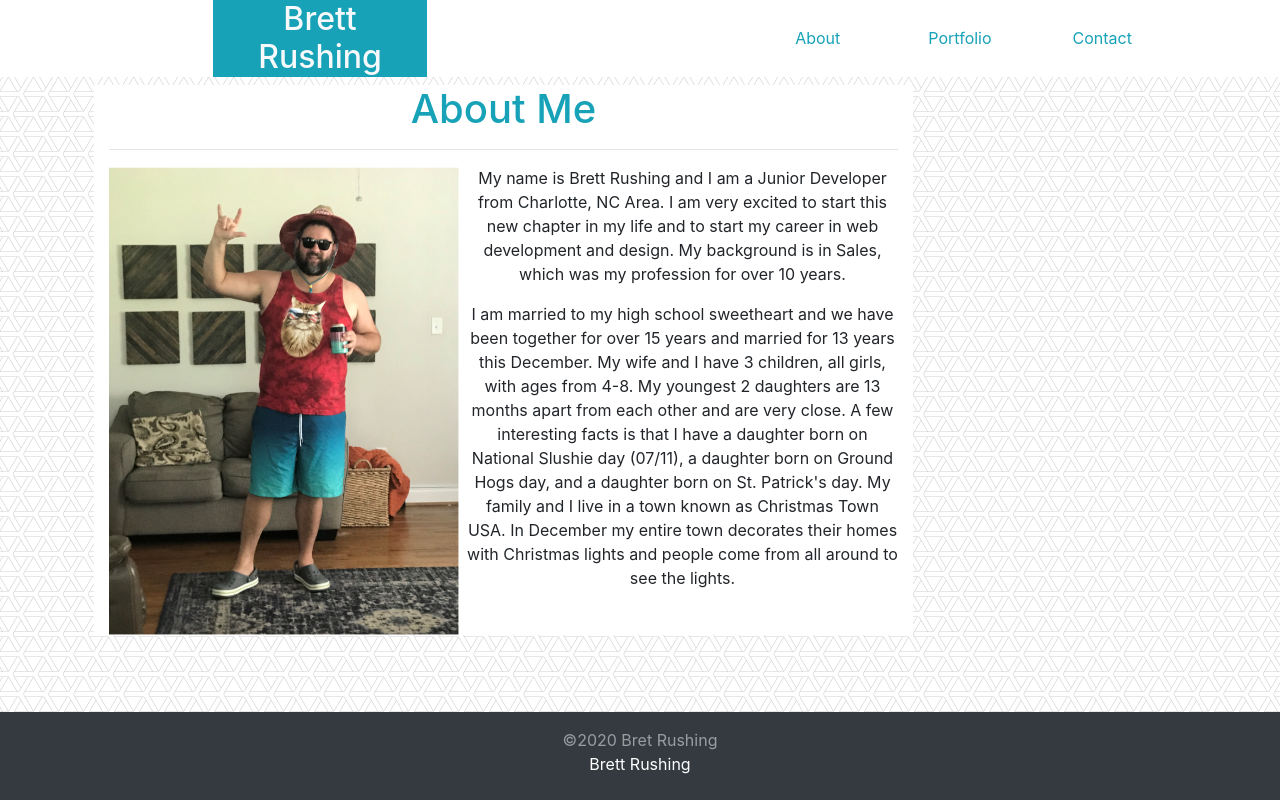
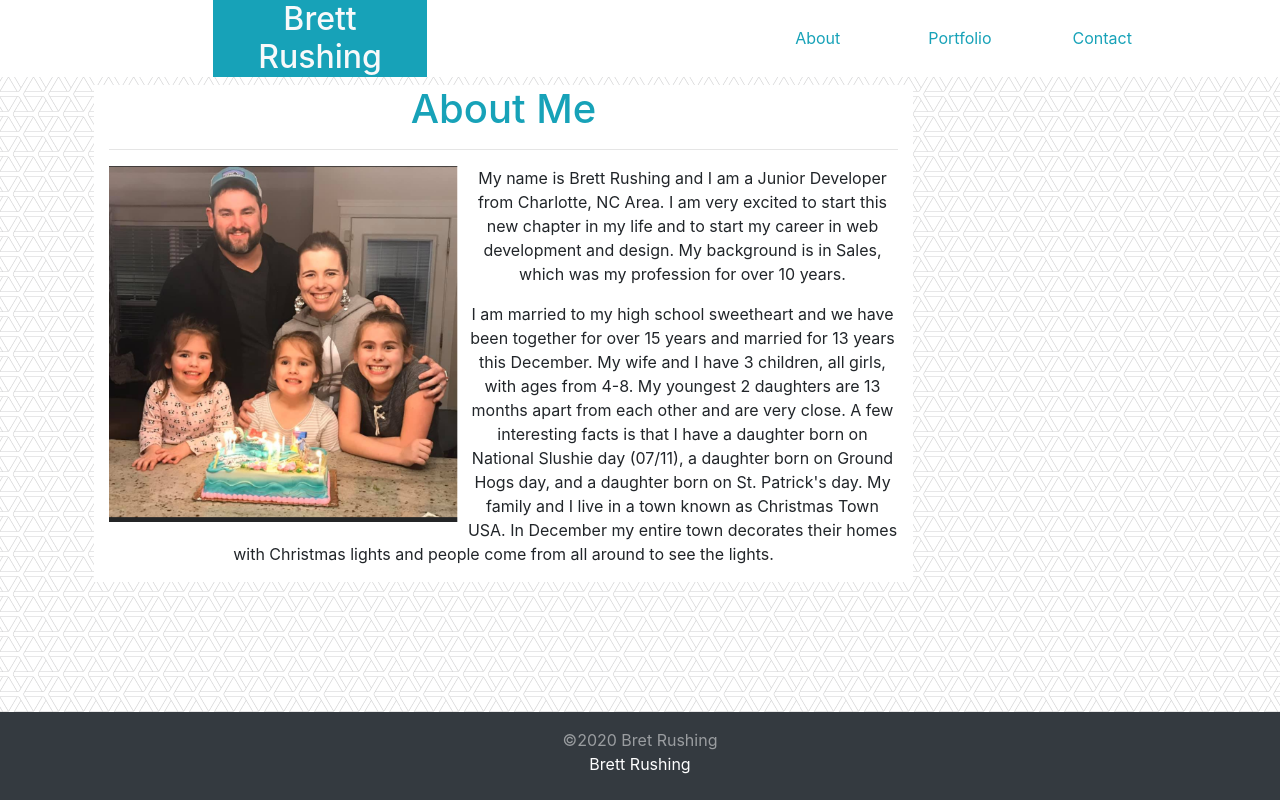
Before and after one commit to Brushing1215/portfolioReact, a React (Create React App) app: page / in a window 1280 px wide. Built offline with nearby package versions, Linux system fonts and the light colour scheme.

Commit message:
changed photo

```diff
--- a/src/Components/home/index.js
+++ b/src/Components/home/index.js
@@ -1,5 +1,5 @@
 import React from 'react'
-import port from '../../images/port.PNG'
+import fam from '../../images/fam.PNG'
 const Home =()=>{
 return (
     <main class="container pt-2 pb-5 mb-3 px-4">
@@ -9,7 +9,7 @@ return (
           About Me
         </h1>
         <hr />
-        <img  class="float-md-left mr-2 img-fluid" src={port} alt="placholder nature" style={{width: 350}}/>
+        <img  class="float-md-left mr-2 img-fluid" src={fam} alt="placholder nature" style={{width: 350}}/>
         <p>
           My name is Brett Rushing and I am a Junior Developer from Charlotte, NC Area. I am very excited to start this new chapter in my life and to start my career in web development and design. My background is in Sales, which was my profession for over 10 years.
         </p>
```
Also changed, not shown: src/images/fam.PNG (renamed from src/fam.PNG), src/images/logoLB.PNG (added).
